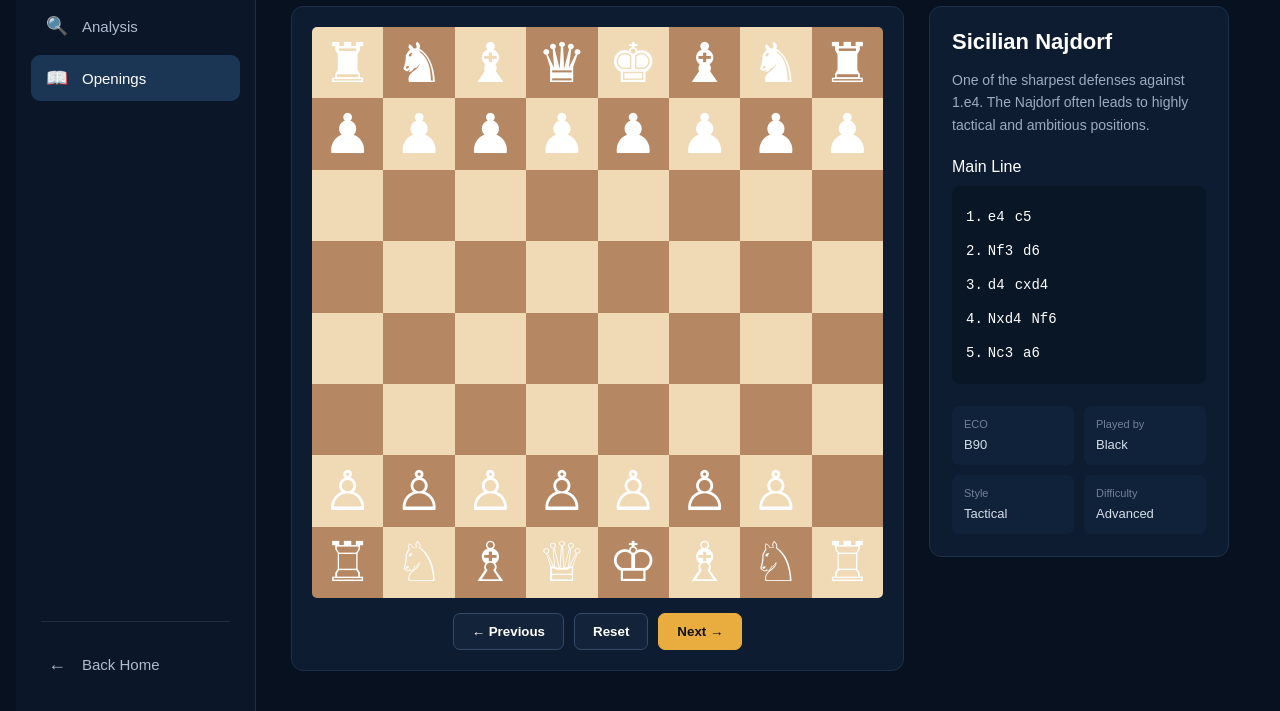
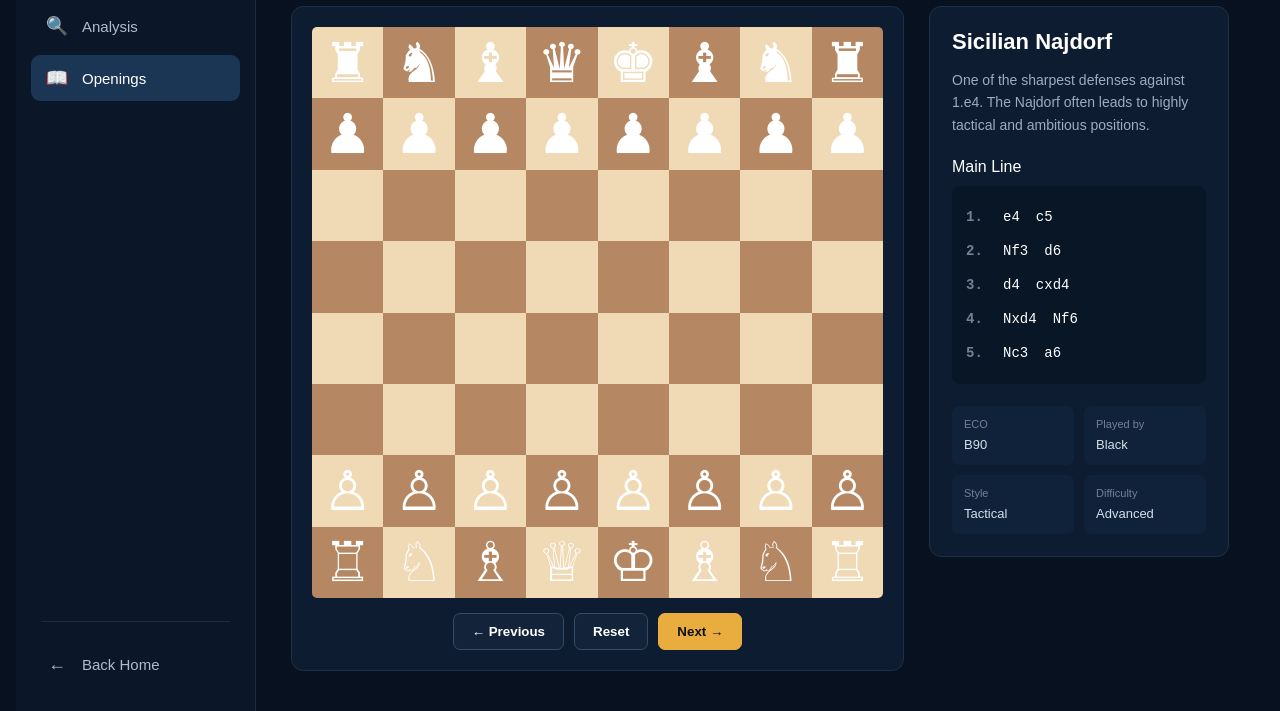
Before and after one commit to ahmad17sy/Chess-challenge, a plain HTML site: page opening-study.html in a window 1280 px wide. Shown: the part 206-917 px from the top of the page. Drawn offline with Linux system fonts and the light colour scheme.

Commit message:
Add files via upload

```diff
--- a/opening-study.html
+++ b/opening-study.html
@@ -410,7 +410,22 @@
 
         font-size: 14px;
     }
+.move-row {
+    display: flex;
+    align-items: center;
+    min-height: 32px;
+}
 
+.move-number {
+    width: 32px;
+    color: #718198;
+    font-weight: bold;
+    user-select: none;
+}
+
+.move {
+    margin-right: 6px;
+}
     .move {
     display: inline-block;
 
@@ -1067,7 +1082,7 @@ const startingPosition = [
     ["","","","","","","",""],
     ["","","","","","","",""],
     ["","","","","","","",""],
-    ["♙","♙","♙","♙","♙","♙","♙"],
+    ["♙","♙","♙","♙","♙","♙","♙","♙"],
     ["♖","♘","♗","♕","♔","♗","♘","♖"]
 ];
 
@@ -1264,8 +1279,8 @@ marker.setAttribute(
     "#e9ad3f"
 );
 
+arrowLayer.appendChild(line);
 arrowLayer.appendChild(marker);
-    arrowLayer.appendChild(line);
 }
 
 // ==========================
```
